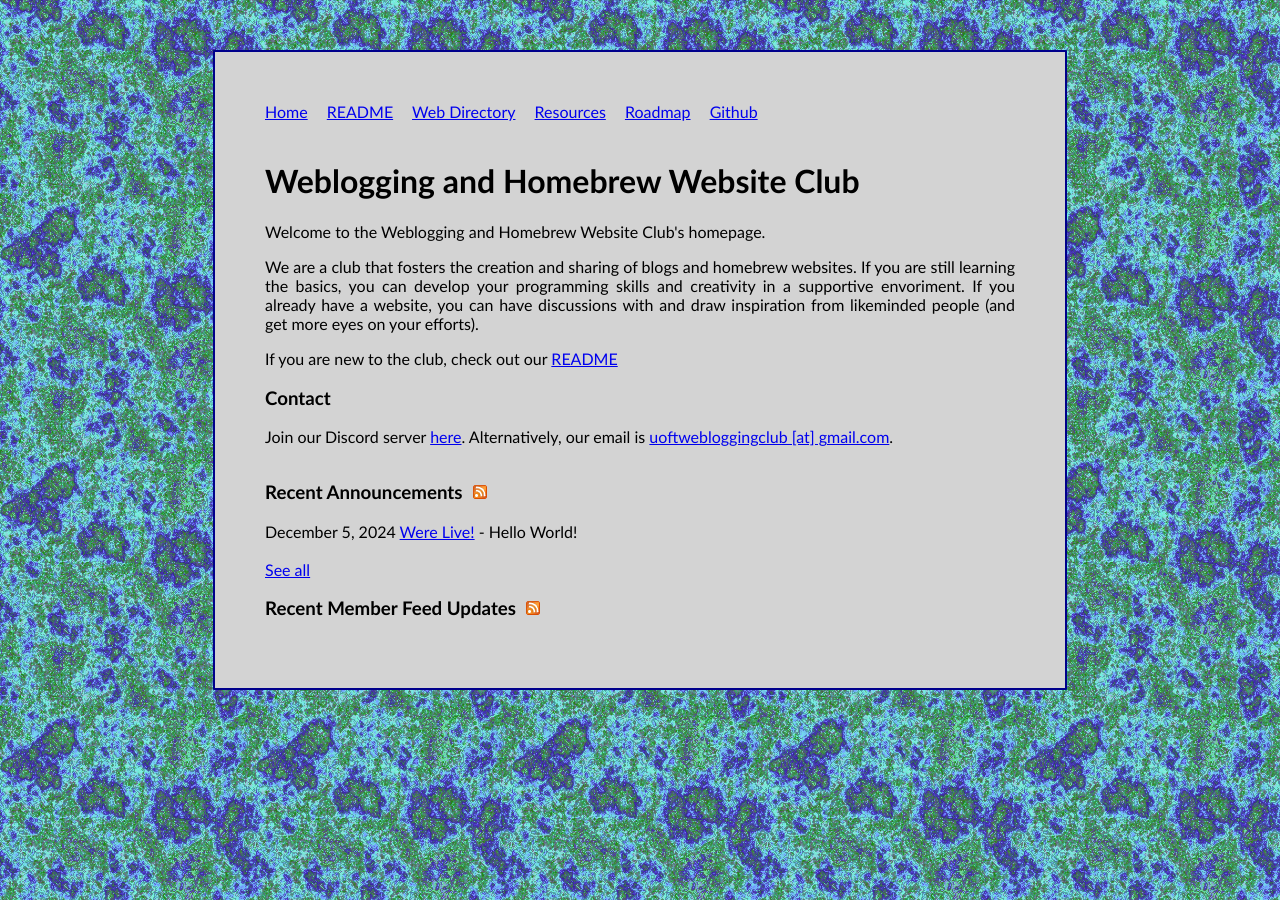
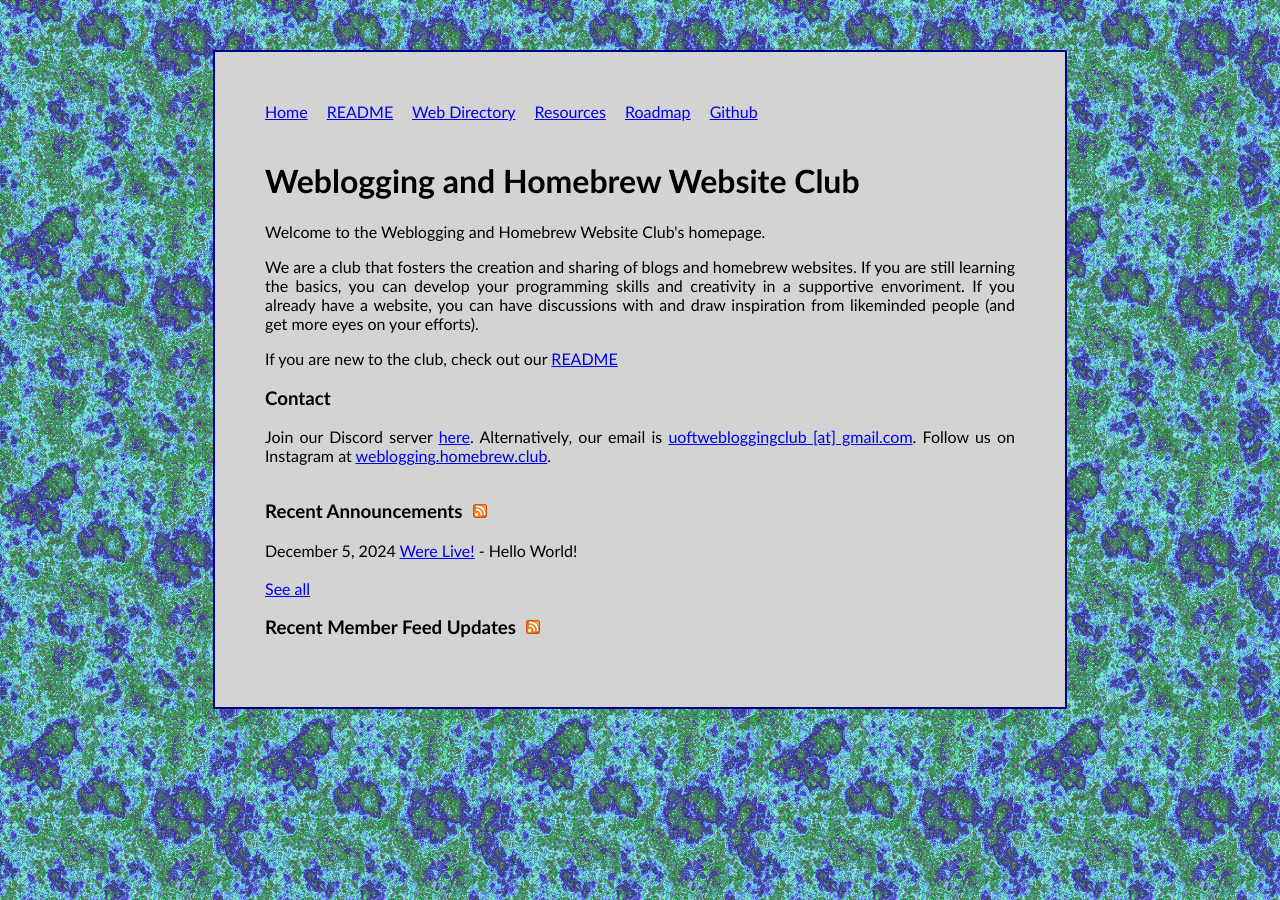
Before and after one commit to uoftwebloggingclub/uoftwebloggingclub.neocities.org, a Jekyll site: the page built from index.html, in a window 1280 px wide. Built offline with Jekyll 4.4.1, drawn with Linux system fonts in a browser that asks for light colours.

Commit message:
Paramaterize discord + add instagram

```diff
--- a/_config.yml
+++ b/_config.yml
@@ -1,9 +1,13 @@
 markdown: kramdown
 highlighter: rouge
 
+# Info
 title: Weblogging and Homebrew Website Club
 email: uoftwebloggingclub@gmail.com
+discord_invite: https://discord.gg/3uY2eRTAcn
+instagram: weblogging.homebrew.club
 
+# Jekyll Stuff
 permalink: /blog/:slug
 url: https://uoftwebloggingclub.neocities.org
 baseurl: /
--- a/index.html
+++ b/index.html
@@ -16,7 +16,7 @@ layout: default
 
 <h3>Contact</h3>
 
-<p>Join our Discord server <a href="https://discord.gg/3uY2eRTAcn">here</a>. Alternatively, our email is <a href="mailto:{{ site.email | encode_email }}">{{ site.email | replace: "@", " [at] " }}</a>.
+<p>Join our Discord server <a href="{{ site.discord_invite }}">here</a>. Alternatively, our email is <a href="mailto:{{ site.email | encode_email }}">{{ site.email | replace: "@", " [at] " }}</a>. Follow us on Instagram at <a href="https://instagram.com/{{ site.instagram }}">{{ site.instagram }}</a>.
 
 <h3 style="display:inline-block">Recent Announcements</h3><a href="/announcements.atom" target="_blank"><img class="rss" src="/assets/img/rss.png" /></a>
 <br>
```
